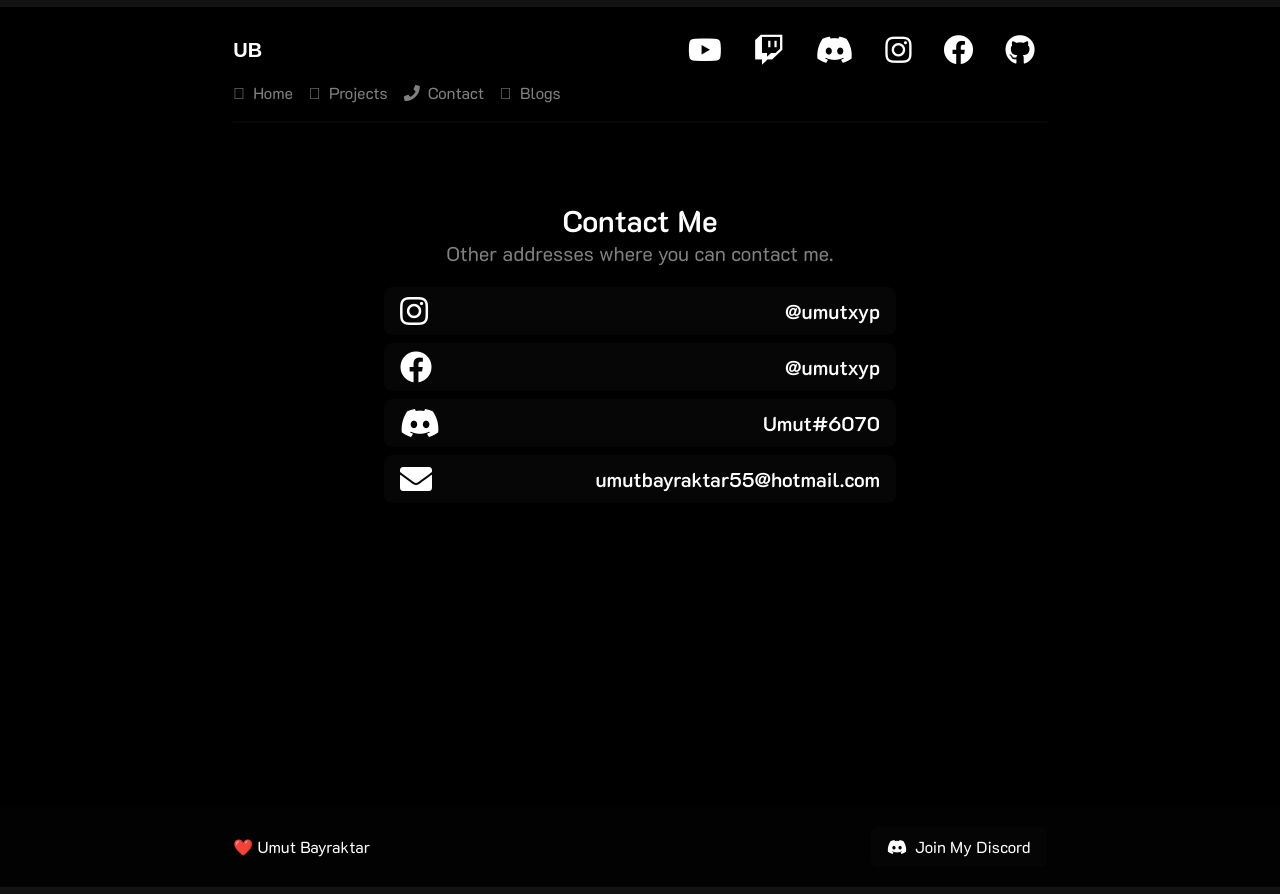
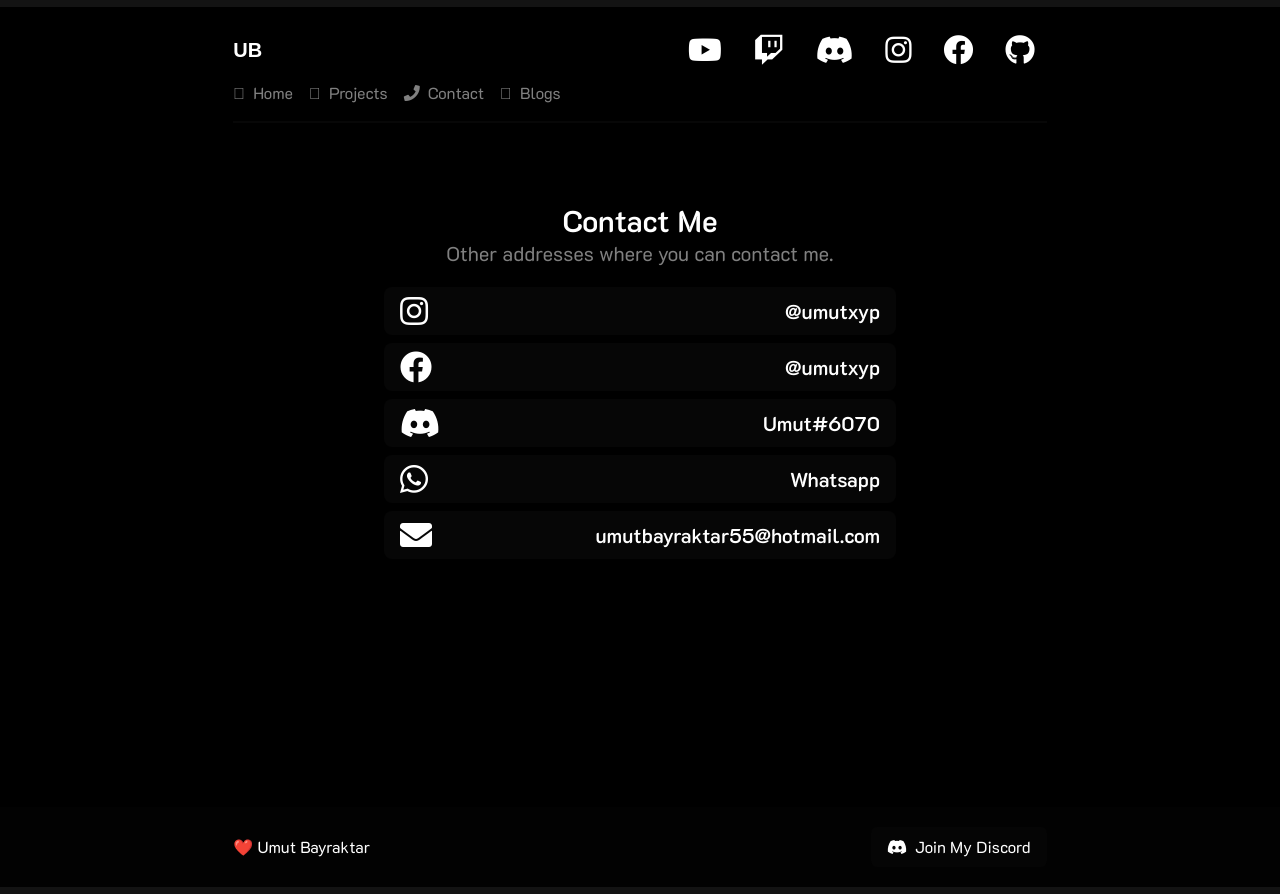
Before and after one commit to James1107443/nextjs-personal-site, a Next.js app: page /contact in a window 1280 px wide. Built offline with nearby package versions, Linux system fonts and the light colour scheme; no server answers.

Commit message:
Update contact.jsx

```diff
--- a/pages/contact.jsx
+++ b/pages/contact.jsx
@@ -32,6 +32,13 @@
                         <p className="font-semibold text-xl">Umut#6070</p>
                     </div>
                 </a>
+    <a target="_blank" rel="norefferer" href="WHATSAPP LİNK YAZ">
+<div className="mt-2 flex justify-between bg-zinc-500/5 hover:bg-zinc-500/10 transition-all duration-200 px-4 py-2 rounded-lg items-center">
+<i className="fab fa-whatsapp fa-2x" />
+<p className="font-semibold text-xl">Whatsapp</p>
+</div>
+</a>
+
                 <a href="mailto:umutbayraktar55@gmail.com">
                     <div className="mt-2 flex justify-between bg-zinc-500/5 hover:bg-zinc-500/10 transition-all duration-200 px-4 py-2 rounded-lg items-center">
                         <i className="fa fa-envelope fa-2x" />
```
